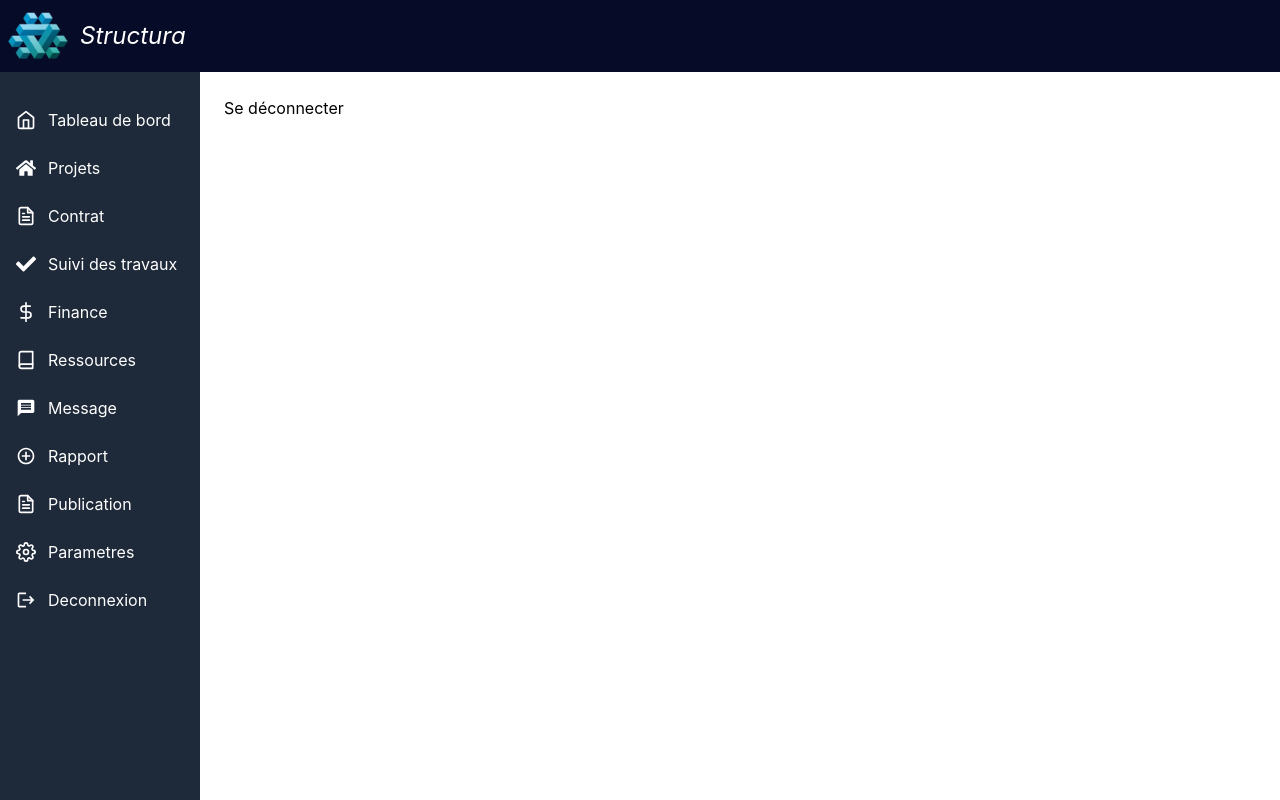
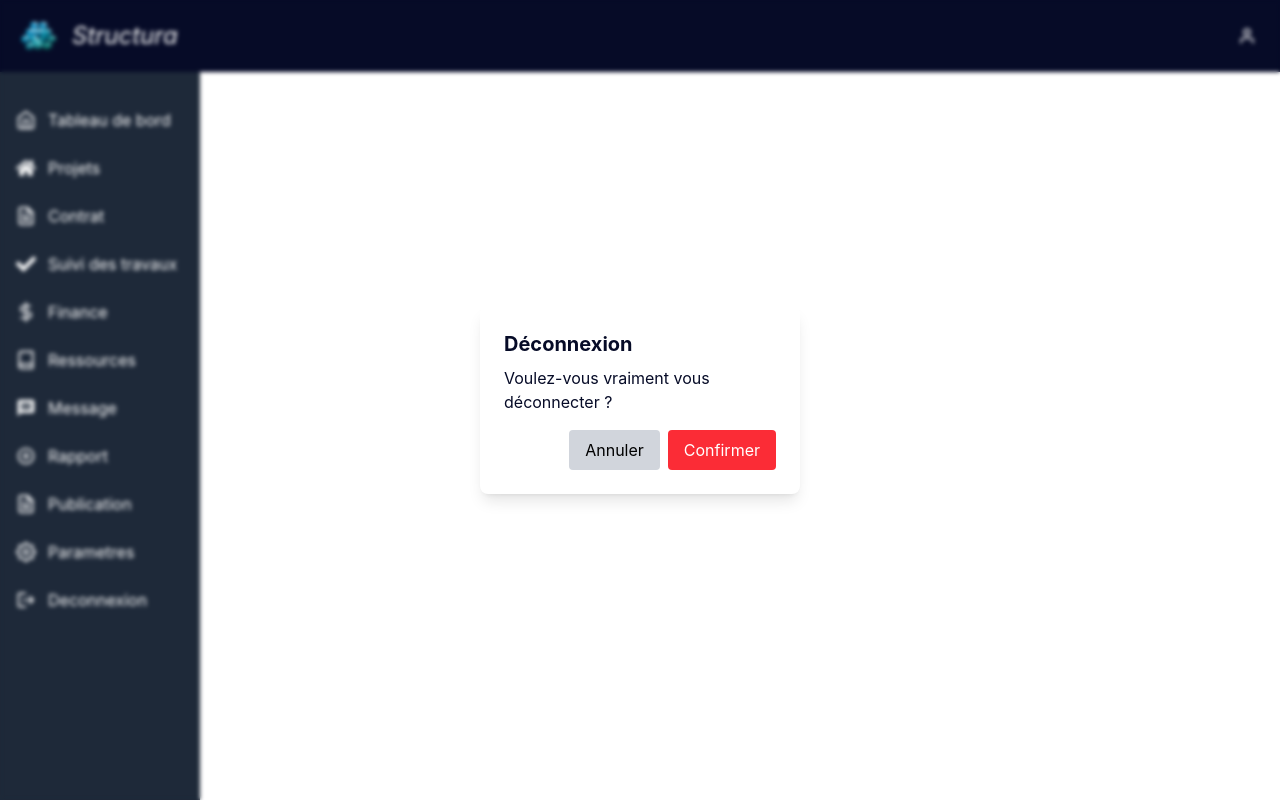
Before and after one commit to narindraY/BTP, a React (Vite) app in the folder frontend/: page /logout in a window 1280 px wide. Built offline with nearby package versions, Linux system fonts and the light colour scheme; no server answers.

Commit message:
logout modal

```diff
--- a/frontend/src/Components/Head.jsx
+++ b/frontend/src/Components/Head.jsx
@@ -1,9 +1,39 @@
+import axios from "axios";
 import logo from "../assets/logo.png"
+import { base_url } from "../Utils/IP";
+import { useEffect, useState } from "react";
+import { FiUser } from "react-icons/fi";
 function Head() {
+    const token = localStorage.getItem("token")
+    const [data, setData] = useState(" ")
+    useEffect(() => {
+        const fetchProfile = async () => {
+            try {
+                const res = await axios.get(`${base_url}/me`, {
+                    headers: {
+                        Authorization: `Bearer ${token}`,
+                    }
+                })
+                setData(res.data.user)
+                console.log("user success")
+            } catch (error) {
+                console.log('error', error)
+            };
+        }
+        fetchProfile()
+    }, [])
+
     return (
-        <div className="w-full h-18 bg-[var(--primary)] flex items-center ">
-            <img src={logo} className="w-20 h-20" />
-            <p className="text-white text-2xl italic">Structura</p>
+        <div className="w-full h-18 bg-[var(--primary)] flex justify-between items-center px-4">
+            <div className="flex items-center gap-2">
+                <img src={logo} className="w-12 h-12" />
+                <p className="text-white text-2xl italic">Structura</p>
+            </div>
+            <div className="flex items-center gap-2 text-white">
+                <FiUser size={18} />
+                <p>{data.nom_user}</p>
+            </div>
+
         </div>
     );
 }
--- a/frontend/src/Components/Sidebar.jsx
+++ b/frontend/src/Components/Sidebar.jsx
@@ -1,21 +1,65 @@
-import {NavLink} from "react-router-dom";
-import { SidebarItems} from "./SidebarItems";
+import { NavLink, useNavigate } from "react-router-dom";
+import { SidebarItems } from "./SidebarItems";
+import { useState } from "react";
+import axios from "axios";
+
+import Dialog from "./ui/Dialog";
+import { base_url } from "../Utils/IP";
+
 function Sidebar() {
+  const [openLogout, setOpenLogout] = useState(false);
+  const navigate = useNavigate();
+
+  const handleLogout = async () => {
+    try {
+      await axios.post(`${base_url}/logout`, {}, { withCredentials: true });
+      localStorage.removeItem("role");
+      localStorage.removeItem("token");
+      window.location.href = "/";
+    } catch (err) {
+      console.log("logout error:", err);
+    }
+  };
+
   return (
     <aside className="w-50 h-screen bg-gray-800 text-white">
-            <ul className="p-4">{
-                SidebarItems.map((item)=>{
+      <Dialog
+        isOpen={openLogout}
+        title="Déconnexion"
+        message="Voulez-vous vraiment vous déconnecter ?"
+        onCancel={() => setOpenLogout(false)}
+        onConfirm={handleLogout}
+      />
+      <ul className="p-4">
+        {SidebarItems.map((item) => {
           const Icon = item.icon;
-                    return(
+
+          // Cas spécial pour logout
+          if (item.path === "/logout") {
+            return (
               <li key={item.path} className="mt-4">
-                            <NavLink to={item.path}
-                            className="flex items-center gap-3 rounded-lg hover:bg-[var(--hoover)] hover:text-[var(--secondary)] w-full h-8 ">
-                                <Icon size={20}/> <span>{item.title}</span>
+                <button
+                  onClick={() => setOpenLogout(true)}
+                  className="flex items-center gap-3 rounded-lg hover:bg-[var(--hoover)] hover:text-[var(--secondary)] w-full h-8"
+                >
+                  <Icon size={20} /> <span>{item.title}</span>
+                </button>
+              </li>
+            );
+          }
+
+          return (
+            <li key={item.path} className="mt-4">
+              <NavLink
+                to={item.path}
+                className="flex items-center gap-3 rounded-lg hover:bg-[var(--hoover)] hover:text-[var(--secondary)] w-full h-8"
+              >
+                <Icon size={20} /> <span>{item.title}</span>
               </NavLink>
             </li>
           );
-                })
-                }  </ul>
+        })}
+      </ul>
     </aside>
   );
 }
--- a/frontend/src/Components/SidebarItems.jsx
+++ b/frontend/src/Components/SidebarItems.jsx
@@ -82,7 +82,7 @@ export const ItemesUsers = [
         icon:FiFileText,
     },
     {
-        path:"/logout",
+        path:"/logout/user",
         title:"Deconnexion",
         icon: MdLogout
     }
--- a/frontend/src/Components/logout/Logout.jsx
+++ b/frontend/src/Components/logout/Logout.jsx
@@ -1,19 +1,22 @@
 import axios from "axios";
 import { base_url } from "../../Utils/IP";
+import Dialog from "../ui/Dialog";
+import { useState, useEffect } from "react";
+import { useNavigate } from "react-router-dom";
 
 function Logout() {
+  const [open, setOpen] = useState(false);
+  const navigate = useNavigate();
+
+  useEffect(() => {
+    setOpen(true); // Ouvre le dialog dès que le composant est monté
+  }, []);
 
   const handleClick = async () => {
     try {
-      await axios.post(
-        `${base_url}/logout`,
-        {},
-        { withCredentials: true }
-      );
-
+      await axios.post(`${base_url}/logout`, {}, { withCredentials: true });
       localStorage.removeItem("role");
       localStorage.removeItem("token");
-
       window.location.href = "/";
     } catch (err) {
       console.log("logout error:", err);
@@ -21,9 +24,16 @@ function Logout() {
   };
 
   return (
-    <button onClick={handleClick}>
-      Se déconnecter
-    </button>
+    <Dialog
+      isOpen={open}
+      title="Déconnexion"
+      message="Voulez-vous vraiment vous déconnecter ?"
+      onCancel={() => {
+        setOpen(false);
+        navigate(-1);
+      }}
+      onConfirm={handleClick}
+    />
   );
 }
 
--- /dev/null
+++ b/frontend/src/Components/ui/Dialog.jsx
@@ -0,0 +1,32 @@
+function Dialog({ isOpen, title, message, onConfirm, onCancel }) {
+  if (!isOpen) return null;
+
+  return (
+    <div className="fixed inset-0 backdrop-blur-[2px] flex items-center justify-center">
+
+      <div className="bg-white p-6 rounded-lg w-80 shadow-lg">
+
+        <h2 className="text-xl font-bold mb-2 text-[var(--primary)] ">{title}</h2>
+        <p className="mb-4 text-[var(--primary)] ">{message}</p>
+
+        <div className="flex justify-end gap-2">
+
+          <button onClick={onCancel}
+            className="px-4 py-2 bg-gray-300 rounded">
+            Annuler
+          </button>
+
+          <button
+            onClick={onConfirm}
+            className="px-4 py-2 bg-red-500 text-white rounded"
+          >
+            Confirmer
+          </button>
+
+        </div>
+
+      </div>
+    </div>
+  );
+}
+export default Dialog;
--- a/frontend/src/routes/Router.jsx
+++ b/frontend/src/routes/Router.jsx
@@ -68,6 +68,7 @@ function Router() {
             <Route path="/user" element={<Test/>} ></Route>
             <Route path="/setting/user" element={<Settings/>} ></Route>
             <Route path="/pub/user"  element={<ListForUser/>} > </Route>
+             <Route path="/logout/user" element={<Logout/>} ></Route>
         </Route>
         </Routes>
 
```
Lines whose indentation alone changed are shown as unchanged.
